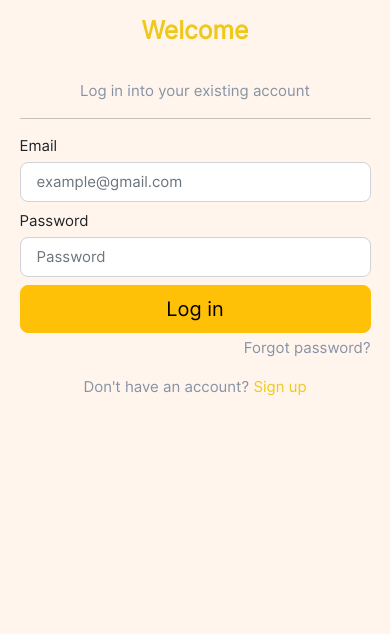
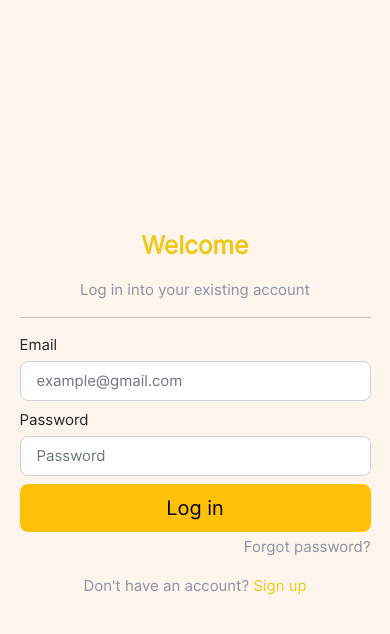
Before and after one commit to mikhaelkevin/fe-lets-cookin-app, a React (Create React App) app: page /login in a window 390 px wide. Shown: the top 634 px of the page. Built offline with nearby package versions, Linux system fonts and the light colour scheme.

Commit message:
phone media query fix

```diff
--- a/src/styles/module-css/Auth.module.css
+++ b/src/styles/module-css/Auth.module.css
@@ -113,10 +113,11 @@
     }
 
     .rightPage {
-        padding-top: 1rem;
-        justify-content: flex-start;
-        align-items: center;
-        flex-direction: column;
+        padding: 1rem 0;
+    }
+
+    .rightPage .title h2{
+        margin-bottom: 1rem;
     }
 
 }
```
